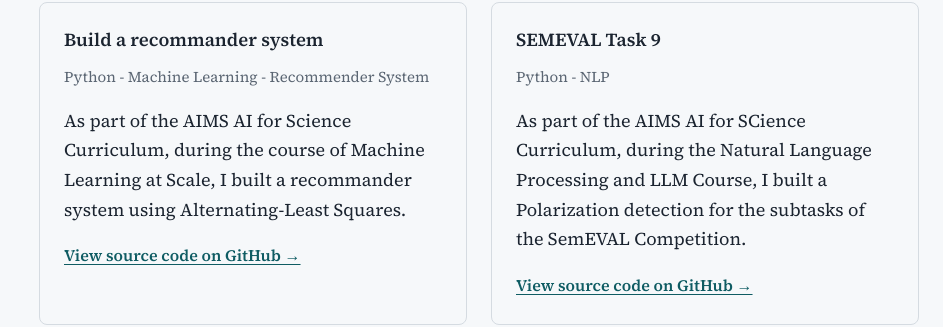
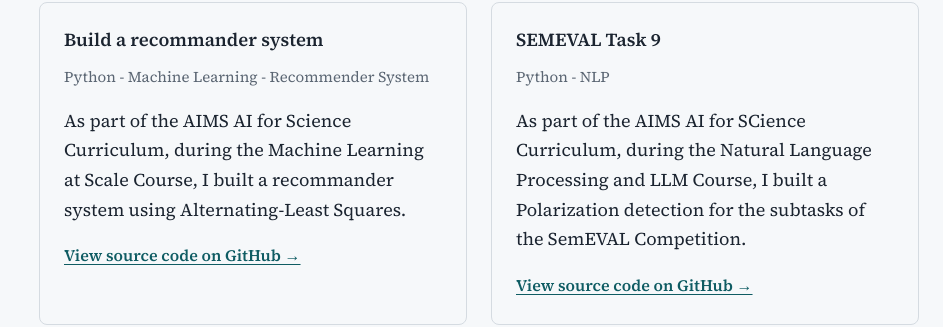
Before and after one commit to AndrianinaBA/andrianinaba_old.github.io, a plain HTML site: page index.html in a window 1280 px wide. Shown: the part 1678-2005 px from the top of the page, without its empty margins (337-1280 px from the left). Drawn offline with Linux system fonts and the light colour scheme.

Commit message:
rectifying

```diff
--- a/index.html
+++ b/index.html
@@ -284,7 +284,7 @@ maintaining controlled Type I error rates.</li>
               <h3>Build a recommander system</h3>
               <p class="project-tech">Python - Machine Learning - Recommender System</p>
               <p>
-                As part of the AIMS AI for Science Curriculum, during the course of Machine Learning at Scale, I built a recommander system using Alternating-Least Squares.
+                As part of the AIMS AI for Science Curriculum, during the Machine Learning at Scale Course, I built a recommander system using Alternating-Least Squares.
               </p>
               <a href="https://github.com/AndrianinaBA/ml_at_scale"
                  target="_blank" rel="noopener">
```
